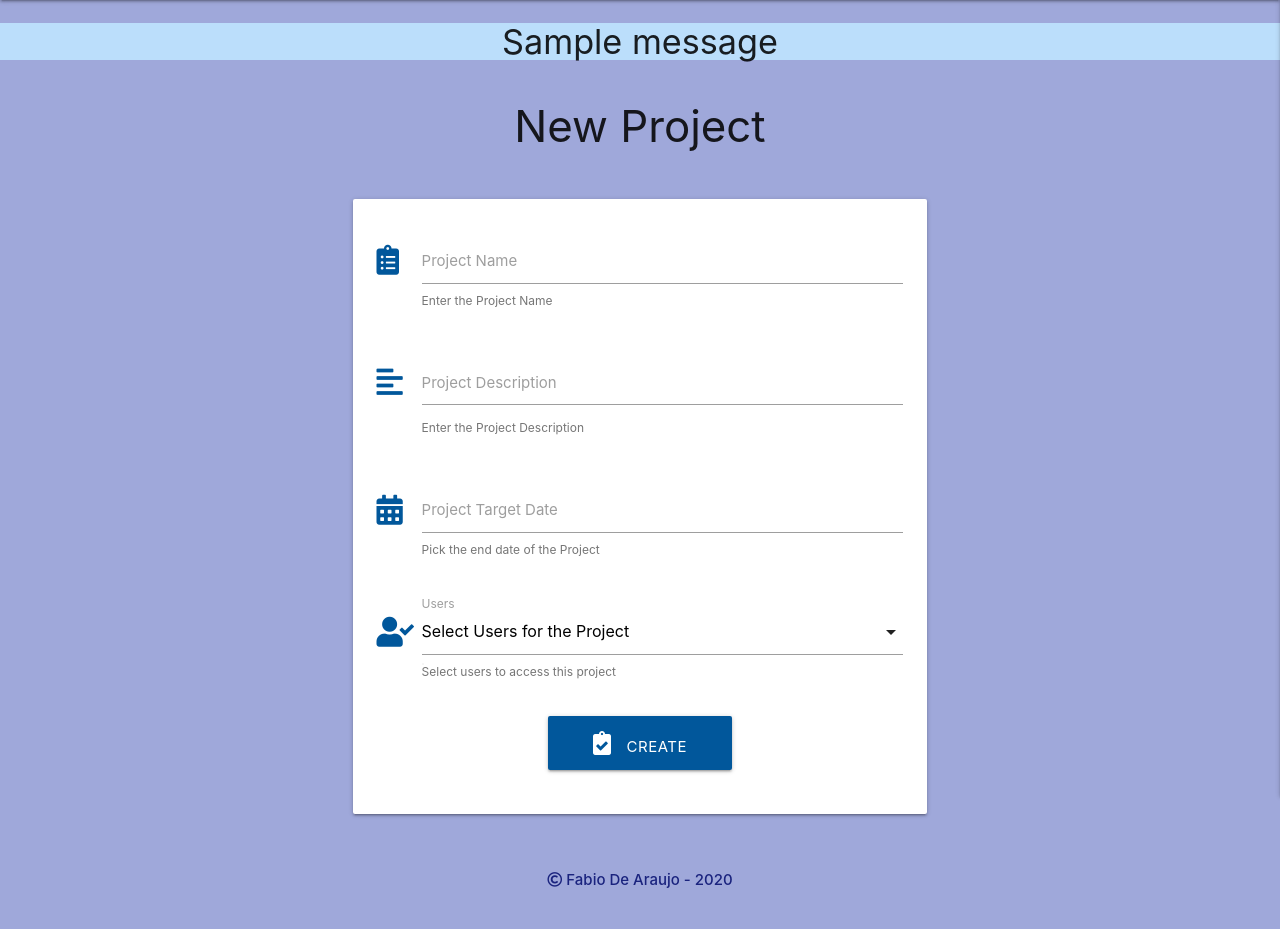
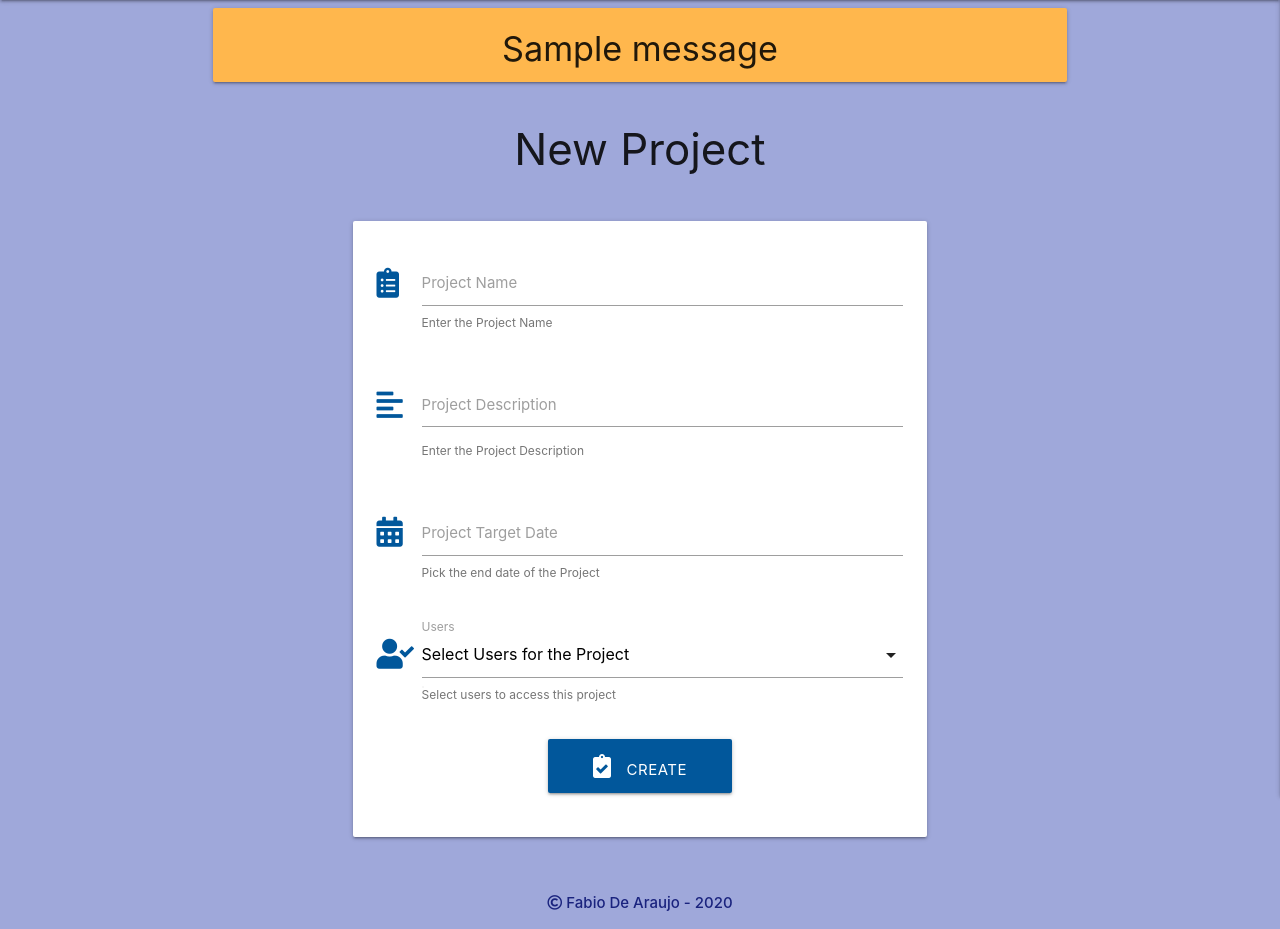
Before and after one commit to fabiodearaujo/bug_tracker_mp3, a Flask app: page /create_project in a window 1280 px wide. Shown: the part 64-993 px from the top of the page. Before the commit the page ends 952 px from the top, so only its background shows below. Run offline with Flask 2, Linux system fonts and the light colour scheme; one stand-in notice (Sample message) is shown; a database or web service that is not in the repository returns one stand-in record (values such as "Sample title"); some libraries are stand-ins or nearby versions.

Commit message:
Flash messages now have the same width of the cards and are shown in a orange colour to diferentiate of the blue background and take the attention of the user

```diff
--- a/templates/base.html
+++ b/templates/base.html
@@ -63,8 +63,10 @@
         {% with messages = get_flashed_messages() %}
             {% if messages %}
                 {% for message in messages %}
-                    <div class="row flashes">
-                        <h4 class="blue lighten-4 center-align">{{ message }}</h4>
+                    <div class="row">
+                        <div class="col s12 m8 offset-m2 flashes card-panel orange lighten-2 center-align">
+                            <h4 class="orange lighten-2">{{ message }}</h4>
+                        </div>
                     </div>
                 {% endfor %}
             {% endif %}
```
